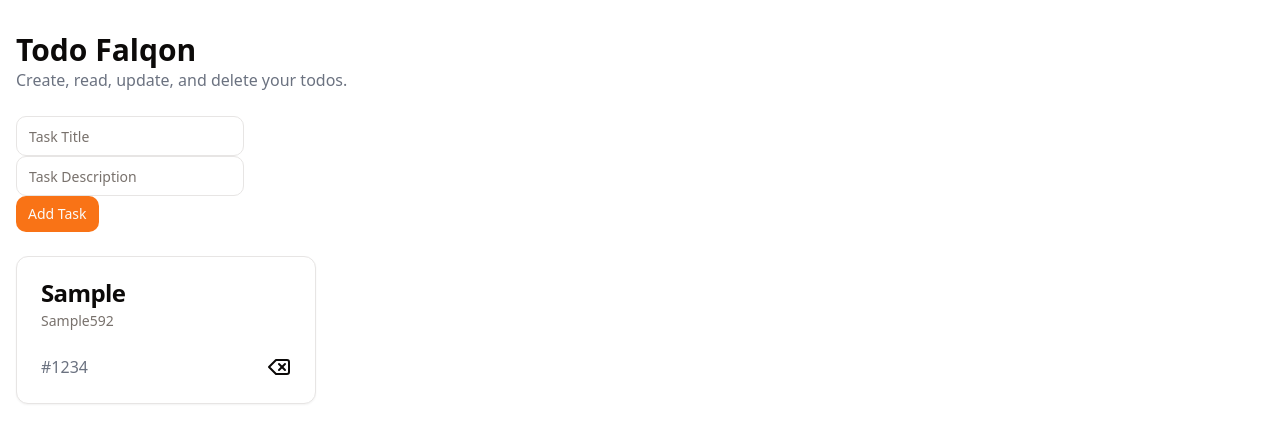
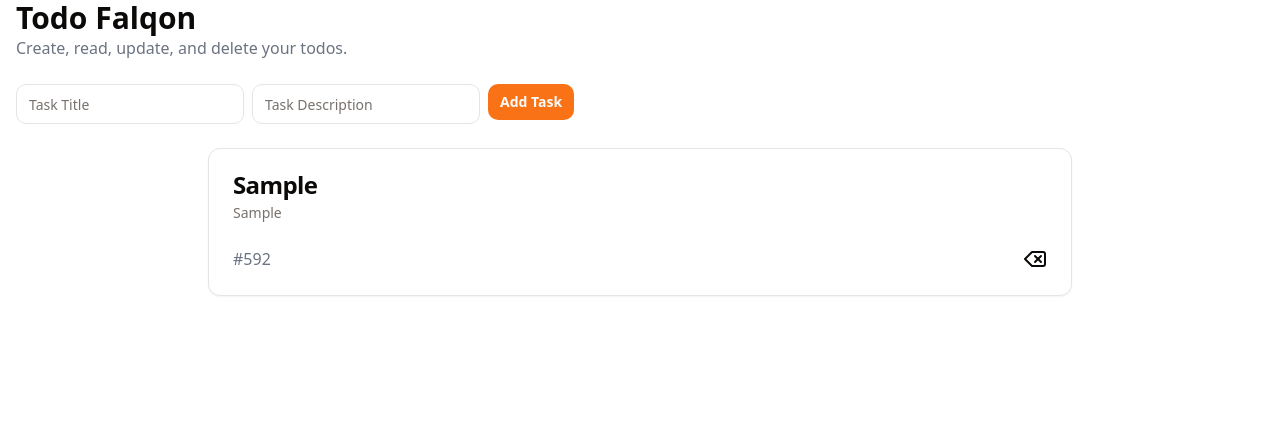
Before and after one commit to yan-pi/todo-falqon, a React (Vite) app: page /todo in a window 1280 px wide. Both pictures are taken after typing "Sample", "Sample" into the empty fields and a click on the button "Add Task". Shown: the top 442 px of the page. Built offline with nearby package versions, Linux system fonts and the light colour scheme.

Commit message:
fix: adjust tailwind styles

```diff
--- a/src/components/TaskForm.tsx
+++ b/src/components/TaskForm.tsx
@@ -18,7 +18,7 @@ const TaskForm: React.FC = () => {
 
   return (
     <div className="flex items-center">
-      <form onSubmit={handleSubmit}>
+      <form onSubmit={handleSubmit} className="flex  gap-2">
         <Input
           type="text"
           placeholder="Task Title"
@@ -31,7 +31,7 @@ const TaskForm: React.FC = () => {
           value={description}
           onChange={(e) => setDescription(e.target.value)}
         />
-        <Button size="sm" type="submit">
+        <Button size="sm" className="text font-bold" type="submit">
           Add Task
         </Button>
       </form>
--- a/src/components/TaskList.tsx
+++ b/src/components/TaskList.tsx
@@ -15,19 +15,18 @@ const TaskList: React.FC = () => {
   const tasks = useSelector((state: RootState) => state.task.tasks);
 
   return (
-    <div>
+    <div className="flex gap-3 flex-col">
       {tasks.map((task: Task) => (
        <Card key={task.id} >
         <CardHeader>
           <CardTitle>{task.title}</CardTitle>
           <CardDescription>
             {task.description}
-            {task.id.split(".")[1].substring(0, 3)}
           </CardDescription>
         </CardHeader>
         <CardContent>
           <div className="flex justify-between items-center">
-            <span className="text-gray-500 dark:text-gray-400">#1234</span>
+            <span className="text-gray-500 dark:text-gray-400">#{task.id.split(".")[1].substring(0, 3)}</span>
             <TaskDeleteButton taskId={task.id} />
           </div>
         </CardContent>
--- a/src/components/shared/DeleteIcon.tsx
+++ b/src/components/shared/DeleteIcon.tsx
@@ -1,7 +1,6 @@
-export function DeleteIcon(props) {
+export function DeleteIcon() {
   return (
     <svg
-      {...props}
       xmlns="http://www.w3.org/2000/svg"
       width="24"
       height="24"
--- a/src/routes/TodoPage.tsx
+++ b/src/routes/TodoPage.tsx
@@ -1,22 +1,11 @@
-// import TaskForm from "@/components/TaskForm";
-// import TaskList from "@/components/TaskList";
-
-// export function TodoPage() {
-//   return (
-//     <div>
-//       <TaskList />
-//       <TaskForm/>
-//     </div>
-//   );
-// }
 import TaskList from "@/components/TaskList";
 import TaskForm from "@/components/TaskForm";
 
 export function TodoPage() {
   return (
-    <div className="container mx-auto px-4 py-8">
+     <div className="container mx-auto px-4 py-j">
       <div className="mb-6">
-        <h1 className="text-3xl font-bold">Todo Falqon</h1>
+        <h1 className="text-3xl font-bold justify-center">Todo Falqon</h1>
         <p className="text-gray-500 dark:text-gray-400">
           Create, read, update, and delete your todos.
         </p>
@@ -24,7 +13,7 @@ export function TodoPage() {
       <div className="flex justify-between items-center mb-6">
         <TaskForm />
       </div>
-      <div className="grid gap-4 sm:grid-cols-2 md:grid-cols-3 lg:grid-cols-4">
+      <div className="justify-center w-full px-48">
         <TaskList />
       </div>
     </div>
```
